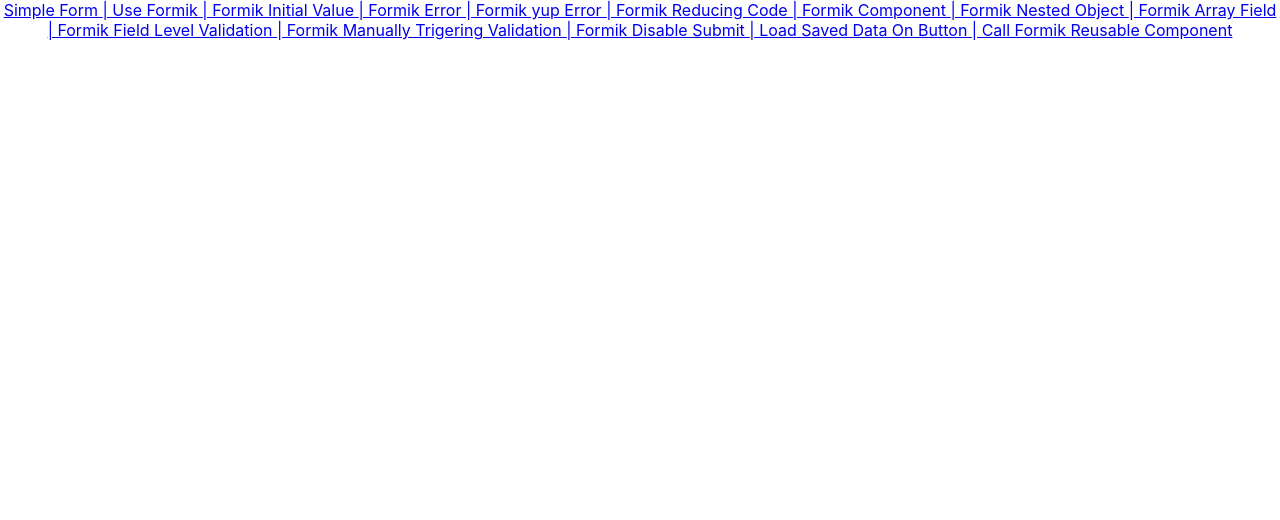
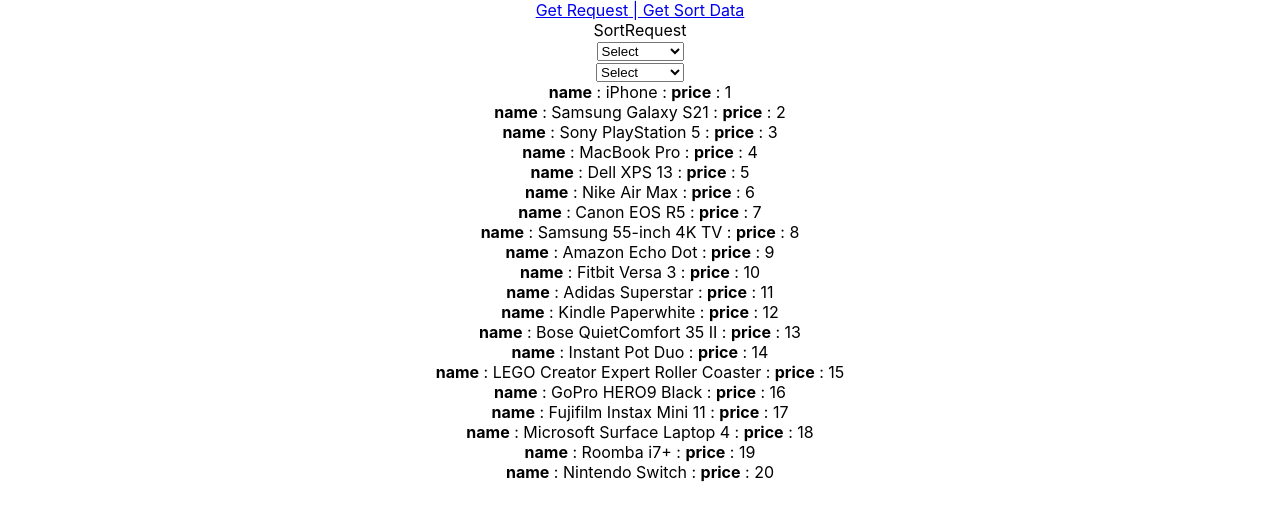
Before and after one commit to es-77/react-js-learn-app, a React (Create React App) app: page /get-sort-data in a window 1280 px wide. Shown: the top 520 px of the page. Built offline with nearby package versions, Linux system fonts and the light colour scheme; data requests are answered from the project's data file.

Commit message:
json server get sort request

```diff
--- a/db.json
+++ b/db.json
@@ -194,5 +194,147 @@
       "id": 20,
       "label": "teal"
     }
+  ],
+  "products": [
+    {
+      "id": 1,
+      "name": "iPhone",
+      "price": 1,
+      "category": "Electronics",
+      "description": "Popular smartphone by Apple."
+    },
+    {
+      "id": 2,
+      "name": "Samsung Galaxy S21",
+      "price": 2,
+      "category": "Electronics",
+      "description": "Top Android smartphone by Samsung."
+    },
+    {
+      "id": 3,
+      "name": "Sony PlayStation 5",
+      "price": 3,
+      "category": "Electronics",
+      "description": "Next-gen gaming console by Sony."
+    },
+    {
+      "id": 4,
+      "name": "MacBook Pro",
+      "price": 4,
+      "category": "Electronics",
+      "description": "Powerful laptop by Apple."
+    },
+    {
+      "id": 5,
+      "name": "Dell XPS 13",
+      "price": 5,
+      "category": "Electronics",
+      "description": "Popular laptop by Dell."
+    },
+    {
+      "id": 6,
+      "name": "Nike Air Max",
+      "price": 6,
+      "category": "Fashion",
+      "description": "Iconic sports shoes by Nike."
+    },
+    {
+      "id": 7,
+      "name": "Canon EOS R5",
+      "price": 7,
+      "category": "Electronics",
+      "description": "High-end mirrorless camera by Canon."
+    },
+    {
+      "id": 8,
+      "name": "Samsung 55-inch 4K TV",
+      "price": 8,
+      "category": "Electronics",
+      "description": "High-quality smart TV by Samsung."
+    },
+    {
+      "id": 9,
+      "name": "Amazon Echo Dot",
+      "price": 9,
+      "category": "Electronics",
+      "description": "Smart speaker with Alexa by Amazon."
+    },
+    {
+      "id": 10,
+      "name": "Fitbit Versa 3",
+      "price": 10,
+      "category": "Electronics",
+      "description": "Fitness smartwatch by Fitbit."
+    },
+    {
+      "id": 11,
+      "name": "Adidas Superstar",
+      "price": 11,
+      "category": "Fashion",
+      "description": "Classic sneakers by Adidas."
+    },
+    {
+      "id": 12,
+      "name": "Kindle Paperwhite",
+      "price": 12,
+      "category": "Electronics",
+      "description": "E-reader by Amazon for book lovers."
+    },
+    {
+      "id": 13,
+      "name": "Bose QuietComfort 35 II",
+      "price": 13,
+      "category": "Electronics",
+      "description": "Premium noise-canceling headphones by Bose."
+    },
+    {
+      "id": 14,
+      "name": "Instant Pot Duo",
+      "price": 14,
+      "category": "Kitchen",
+      "description": "Multi-functional electric pressure cooker."
+    },
+    {
+      "id": 15,
+      "name": "LEGO Creator Expert Roller Coaster",
+      "price": 15,
+      "category": "Toys",
+      "description": "Buildable roller coaster set for LEGO enthusiasts."
+    },
+    {
+      "id": 16,
+      "name": "GoPro HERO9 Black",
+      "price": 16,
+      "category": "Electronics",
+      "description": "High-quality action camera by GoPro."
+    },
+    {
+      "id": 17,
+      "name": "Fujifilm Instax Mini 11",
+      "price": 17,
+      "category": "Electronics",
+      "description": "Fun instant camera by Fujifilm."
+    },
+    {
+      "id": 18,
+      "name": "Microsoft Surface Laptop 4",
+      "price": 18,
+      "category": "Electronics",
+      "description": "Sleek and powerful laptop by Microsoft."
+    },
+    {
+      "id": 19,
+      "name": "Roomba i7+",
+      "price": 19,
+      "category": "Home",
+      "description": "Advanced robot vacuum by iRobot."
+    },
+    {
+      "id": 20,
+      "name": "Nintendo Switch",
+      "price": 20,
+      "category": "Electronics",
+      "description": "Versatile gaming console by Nintendo."
+    }
   ]
 }
--- a/src/App.js
+++ b/src/App.js
@@ -63,6 +63,9 @@
 import DisablingSubmit from './fromik_components/DisablingSubmit';
 import LoadSavedDataOnButton from './fromik_components/LoadSavedDataOnButton';
 import CallReusableFormikComponent from './fromik_components/CallReusableFormikComponent';
+import GetRequest from './json_server_components/GetRequest';
+import JsonSideBar from './json_server_components/JsonSideBar';
+import SortRequest from './json_server_components/SortRequest';
 const queryClient = new QueryClient();
 function App() {
   return (
@@ -132,7 +135,7 @@
       </QueryClientProvider> */}
 
       {/* formik start code */}
-      <MainBar />
+      {/* <MainBar />
       <Routes>
         <Route path='/simple-form' element={<SimpleForm />} />
         <Route path='/use-formik' element={<FormikUseHook />} />
@@ -148,7 +151,16 @@
         <Route path='/use-formik-disable-submit' element={<DisablingSubmit />} />
         <Route path='/use-formik-load-save-data-on-button' element={<LoadSavedDataOnButton />} />
         <Route path='/call-formik-reusable-component' element={<CallReusableFormikComponent />} />
-      </Routes>
+      </Routes> */}
+
+      {/* json server */}
+      <JsonSideBar />
+      <QueryClientProvider client={queryClient}>
+        <Routes>
+          <Route path='/get-data' element={<GetRequest />} />
+          <Route path='/get-sort-data' element={<SortRequest />} />
+        </Routes>
+      </QueryClientProvider>
     </div>
   );
 }
--- /dev/null
+++ b/src/json_server_components/GetRequest.js
@@ -0,0 +1,22 @@
+import axios from 'axios'
+import React from 'react'
+import { useQuery } from 'react-query';
+const getProducts = () => {
+    return axios.get('http://localhost:4000/products');
+}
+function GetRequest() {
+    const { data } = useQuery('get-product', getProducts)
+    console.log(">>>>>>>>>", data)
+    return (
+        <div>GetRequest
+            <br />
+            {data.data.map((product) => {
+                return <div key={product?.id}>
+                    <span><b>name</b> :  {product?.name} : </span> <span><b>price</b> :  {product?.price}</span>
+                </div>
+            })}
+        </div>
+    )
+}
+
+export default GetRequest
--- /dev/null
+++ b/src/json_server_components/JsonSideBar.js
@@ -0,0 +1,13 @@
+import React from 'react'
+import { Link } from 'react-router-dom'
+
+function JsonSideBar() {
+    return (
+        <div>
+            <Link to="/get-data"> Get Request</Link>
+            <Link to="/get-sort-data"> | Get Sort Data</Link>
+        </div>
+    )
+}
+
+export default JsonSideBar
--- /dev/null
+++ b/src/json_server_components/SortRequest.js
@@ -0,0 +1,40 @@
+import axios from 'axios';
+import React, { useState } from 'react'
+import { useQuery } from 'react-query';
+
+const getProductsByOrder = (order, sortBy) => {
+    return axios.get(`http://localhost:4000/products?_sort=${sortBy}&_order=${order}`);
+}
+function SortRequest() {
+    const [order, setOrder] = useState('asc')
+    const [sortBy, setSortBy] = useState('id')
+    const { data } = useQuery(['get-product-by-order', order, sortBy], () => getProductsByOrder(order, sortBy))
+    console.log(">>>>>>>>>", data)
+    return (
+        <div>SortRequest
+            <br />
+            <select name="sort_by" id="sort_by" onChange={(e) => setSortBy(e.target.value)}>
+                <option value="">Select</option>
+                <option value="id"> id</option>
+                <option value="name"> name</option>
+                <option value="price"> price</option>
+                <option value="category"> category</option>
+                <option value="description"> description</option>
+            </select>
+            <br />
+            <select name="order" id="order" onChange={(e) => setOrder(e.target.value)}>
+                <option value="">Select</option>
+                <option value="asc">ASC order</option>
+                <option value="desc">Desc order</option>
+            </select>
+            <br />
+            {data?.data?.map((product) => {
+                return <div key={product?.id}>
+                    <span><b>name</b> :  {product?.name} : </span> <span><b>price</b> :  {product?.price}</span>
+                </div>
+            })}
+        </div>
+    )
+}
+
+export default SortRequest
```
